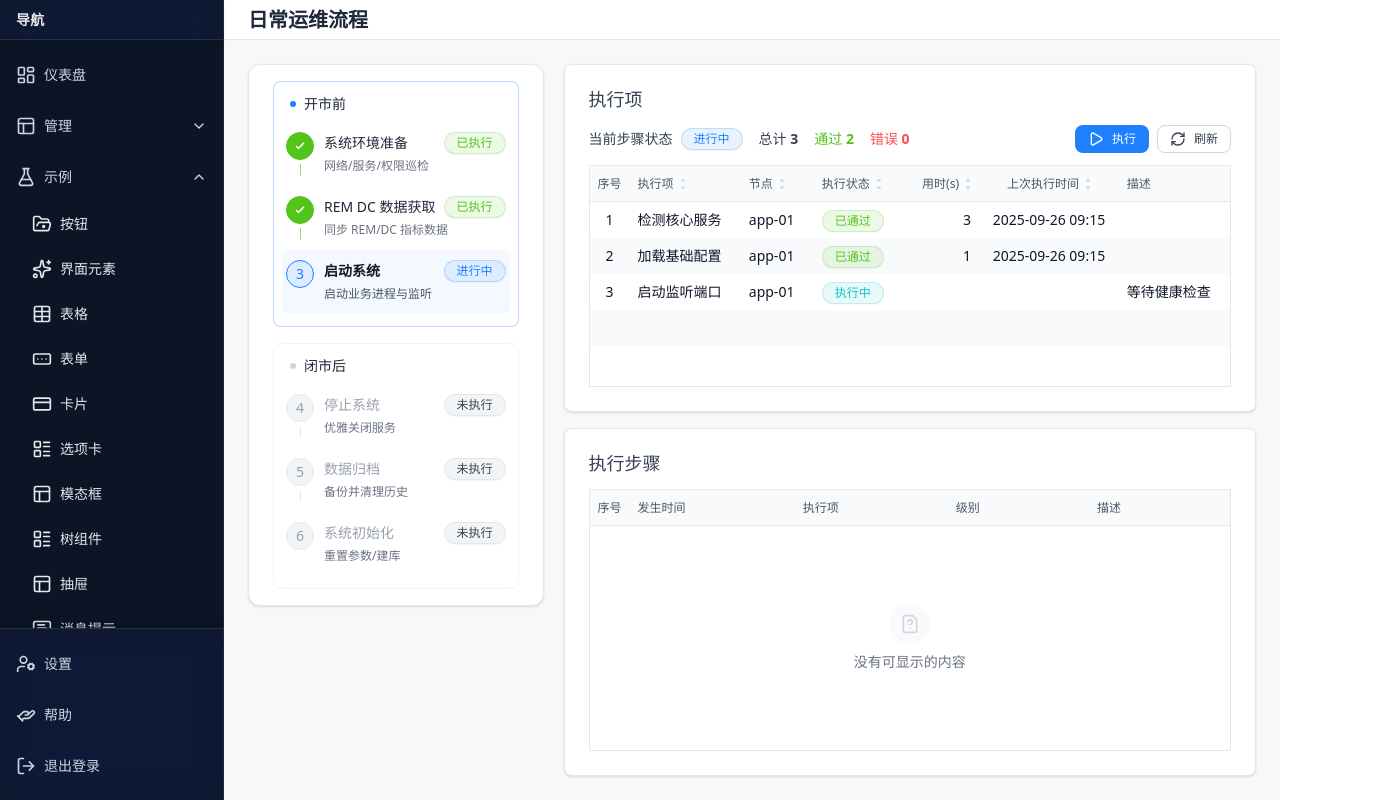
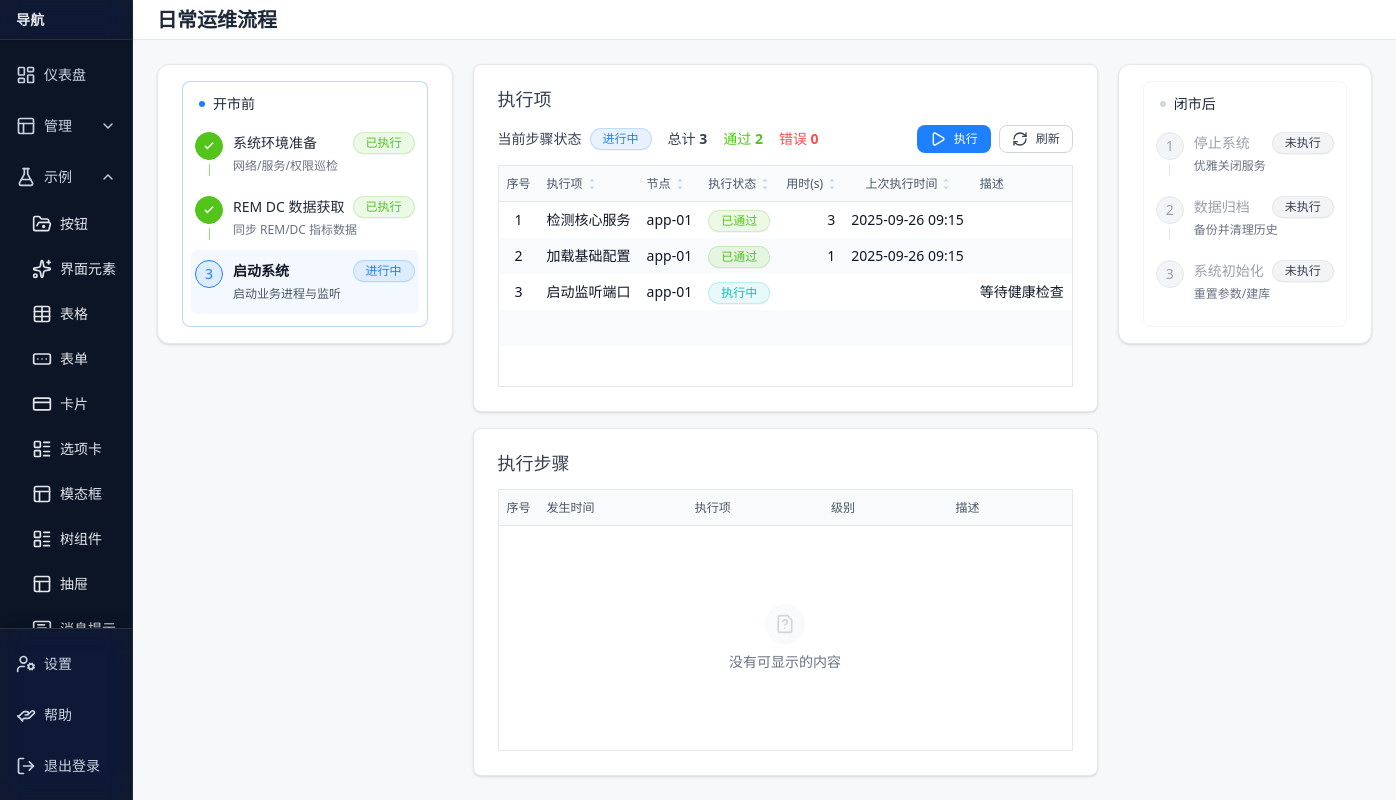
Before and after one commit to zhoumingxuan/sass-ui, a Next.js app: page /demo/runbook in a window 1280 px wide. Shown: the whole page, 1396 px wide, since content can reach past the window. Built offline with nearby package versions, Linux system fonts and the light colour scheme.

Commit message:
运维流程修改

```diff
--- a/src/app/demo/runbook/page.tsx
+++ b/src/app/demo/runbook/page.tsx
@@ -138,15 +138,17 @@ export default function RunbookDemo() {
       footerItems={footerItems}
       header={<div className="text-xl font-semibold text-gray-800">日常运维流程</div>}
     >
-      <div className="grid grid-cols-[auto_1fr] h-full gap-5 items-start">
+      <div className="grid grid-cols-[auto_1fr_auto] h-full gap-5 items-start">
+        {/* 开市（左侧） */}
         <StepsPanel
-          groups={groups}
+          groups={groups.filter((g) => g.key === 'before')}
           activeKey={active}
           onChange={(k) => setActive(String(k))}
           className="sticky top-0 self-start h-fit"
         />
 
-        <div className="grid grid-rows-2 grid-rows-[1fr_1fr] gap-4 h-full">
+        {/* 中部：执行项 + 执行步骤（等分） */}
+        <div className="grid grid-rows-2 gap-4 h-full">
           <Card title="执行项">
             <div className="flex items-center justify-between mb-3 shrink-0">
               {StatsBar}
@@ -179,6 +181,14 @@ export default function RunbookDemo() {
             />
           </Card>
         </div>
+
+        {/* 闭市（右侧） */}
+        <StepsPanel
+          groups={groups.filter((g) => g.key === 'after')}
+          activeKey={active}
+          onChange={(k) => setActive(String(k))}
+          className="sticky top-0 self-start h-fit"
+        />
       </div>
     </Layout>
   );
```
